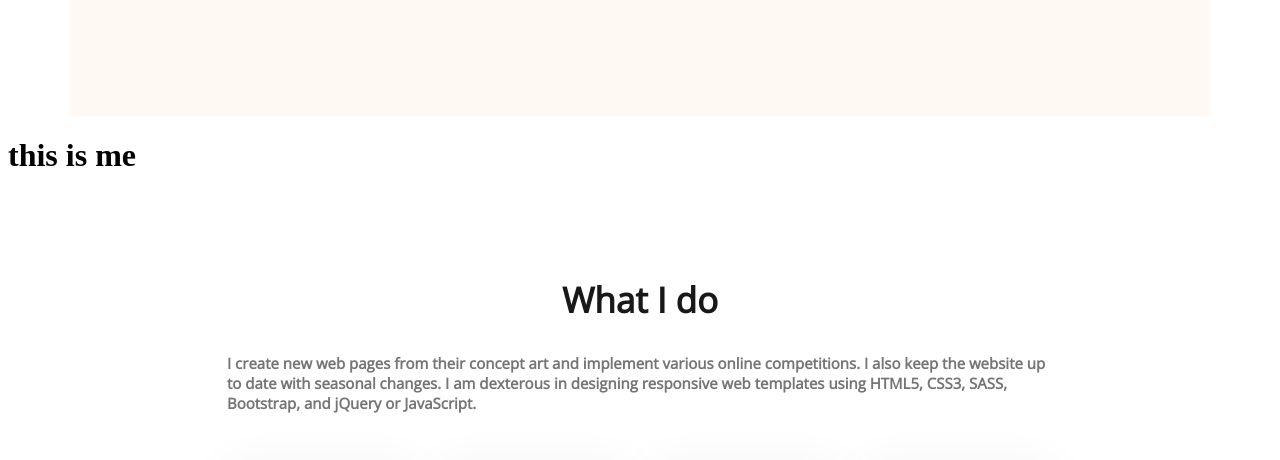
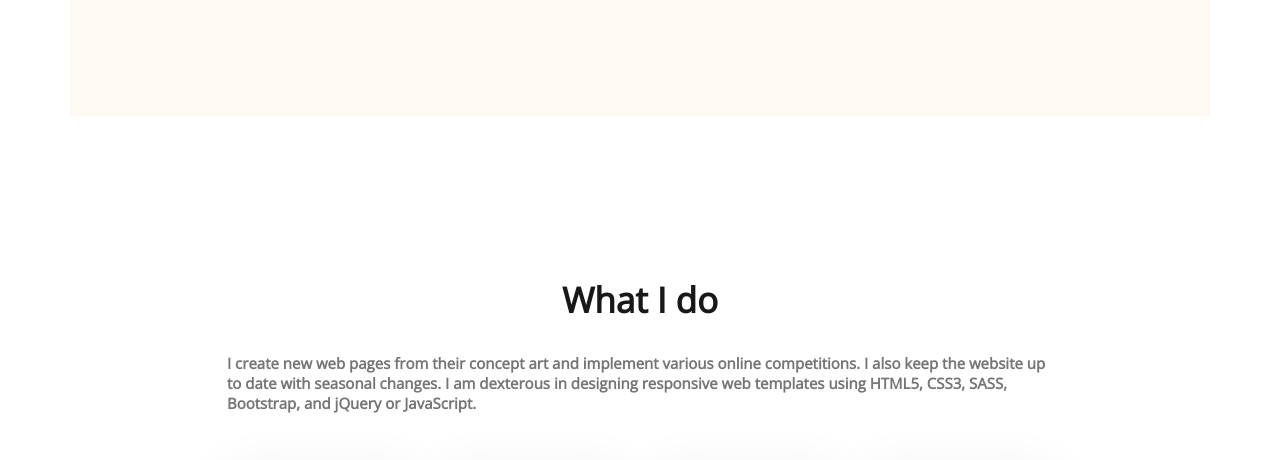
Before and after one commit to TIKP/Module-5, a plain HTML site: page index.html in a window 1280 px wide. Shown: the part 1360-1820 px from the top of the page. Drawn offline with nearby package versions, Linux system fonts and the light colour scheme.

Commit message:
deleteh1tage

```diff
--- a/index.html
+++ b/index.html
@@ -190,7 +190,6 @@
 
         </section>
     </main>
-    <h1>this is me</h1>
 </body>
 
 </html>
```
